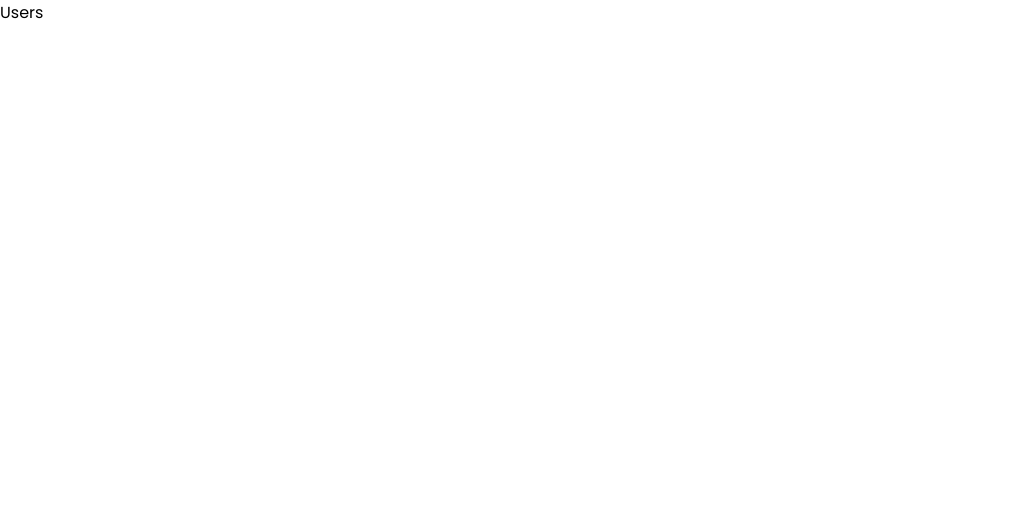
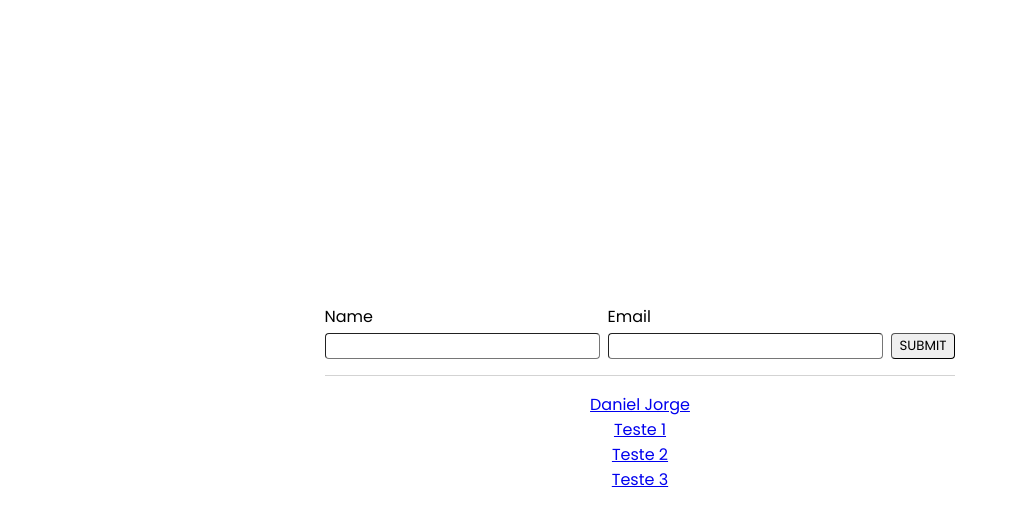
Before and after one commit to danieljpgo/swr-poc, a React (Create React App) app: page /users in a window 1280 px wide. Shown: the top 526 px of the page, without its empty margins (0-1017 px from the left). Built offline with nearby package versions, Linux system fonts and the light colour scheme; data requests are answered from the project's data file.

Commit message:
feat: custom hook for fetch data, display users list and user details,

```diff
--- a/db.json
+++ b/db.json
@@ -2,11 +2,23 @@
   "users": [
     {
       "id": 1,
-      "name": "Daniel Jorge"
+      "name": "Daniel Jorge",
+      "email": "teste@gmail.com"
     },
     {
       "id": 2,
-      "name": "Josiane Rabelo"
+      "name": "Teste 1",
+      "email": "teste@gmail.com"
+    },
+    {
+      "id": 3,
+      "name": "Teste 2",
+      "email": "teste@gmail.com"
+    },
+    {
+      "id": 4,
+      "name": "Teste 3",
+      "email": "teste@gmail.com"
     }
   ]
 }
--- a/package.json
+++ b/package.json
@@ -25,7 +25,8 @@
     "start": "react-scripts start",
     "build": "react-scripts build",
     "test": "react-scripts test",
-    "eject": "react-scripts eject"
+    "eject": "react-scripts eject",
+    "server": "yarn run json-server --watch db.json --port 3333 --delay 3000"
   },
   "eslintConfig": {
     "extends": [
--- /dev/null
+++ b/src/app/common/services/api.ts
@@ -0,0 +1,7 @@
+import axios from 'axios';
+
+const api = axios.create({
+  baseURL: 'http://localhost:3333',
+});
+
+export default api;
--- /dev/null
+++ b/src/app/common/types/user.ts
@@ -0,0 +1,5 @@
+export interface User {
+  name: string,
+  email: string,
+  id: number,
+}
--- /dev/null
+++ b/src/app/common/utils/hooks/useFetch.ts
@@ -0,0 +1,21 @@
+import useSWR from 'swr';
+import api from '../../../common/services/api';
+
+const fetcher = async <Data,>(endpoint: string): Promise<Data> => {
+  const response = await api
+    .get<Data>(endpoint)
+    .then((response) => response.data)
+
+  return response;
+}
+
+const useFetch = <Data = any, Error = any>(url: string) => {
+  const { data, error } = useSWR<Data, Error>(url, fetcher)
+
+  return { data, error };
+
+}
+
+export default useFetch;
+
+// isValidating, mutate, revalidate
--- a/src/app/pages/Details/index.tsx
+++ b/src/app/pages/Details/index.tsx
@@ -1,22 +1,34 @@
 import React from 'react';
-import { Container } from './styles';
-import axios from 'axios';
-import useSWR from 'swr';
-
-const fetcher = async (endpoint: string) => {
-  const response = await axios.get(endpoint)
-
-  return response;
-}
+import useFetch from '../../common/utils/hooks/useFetch';
+import { User } from '../../common/types/user';
+import { Container, Content } from './styles';
+import { useHistory, useParams } from 'react-router-dom';
 
 const Details = () => {
-  const { data } = useSWR('http://localhost:3000/users/1', fetcher)
+  const history = useHistory();
+  const params = useParams<{ id: string }>();
+  const { data } = useFetch<User>(`users/${params.id}`);
 
-  console.log(data);
+  function handleGoBack() {
+    history.goBack();
+  }
 
   return (
     <Container>
-      a
+      <Content>
+        <button
+          type="button"
+          onClick={() => handleGoBack()}>
+          back
+      </button>
+        {data ?
+          (<div>
+            <h4>{data?.name}</h4>
+            <div>{data?.email}</div>
+          </div>) :
+          (<h3>Loading ...</h3>)
+        }
+      </Content>
     </Container>
   )
 };
--- a/src/app/pages/Details/styles.ts
+++ b/src/app/pages/Details/styles.ts
@@ -1,5 +1,20 @@
 import styled from 'styled-components';
 
 export const Container = styled.div`
+  display: grid;
+  place-items: center;
+  height: 100vh;
+`;
 
+export const Content = styled.div`
+  display: grid;
+  gap: ${(props) => props.theme.unit}px;
+
+  button{
+    width: min-content;
+    text-transform: uppercase;
+    border-width: 1px;
+    border-radius: ${(props) => props.theme.unit / 4}px;
+    padding: ${(props) => props.theme.unit / 8}px ${(props) => props.theme.unit / 2}px;
+  }
 `;
--- /dev/null
+++ b/src/app/pages/Users/Form/index.tsx
@@ -0,0 +1,22 @@
+import React from 'react';
+import { Container } from './styles';
+
+const Form: React.FC = () => {
+  return (
+    <Container>
+      <div>
+        <label id="name">Name</label>
+        <input id="name" type="text" />
+      </div>
+      <div>
+        <label id="email">Email</label>
+        <input id="email" type="email" />
+      </div>
+      <button type="submit">
+        submit
+      </button>
+    </Container>
+  )
+}
+
+export default Form;
--- /dev/null
+++ b/src/app/pages/Users/Form/styles.ts
@@ -0,0 +1,29 @@
+import styled from 'styled-components';
+
+export const Container = styled.form`
+display: flex;
+gap: ${(props) => props.theme.unit / 2}px;
+  > div {
+    display: grid;
+    gap: ${(props) => props.theme.unit / 2}px;
+    label{
+      line-height: 1;
+    }
+    input {
+      border-width: 1px;
+      border-radius: ${(props) => props.theme.unit / 4}px;
+      padding: ${(props) => props.theme.unit / 8}px ${(props) => props.theme.unit / 2}px;
+      line-height: 1;
+    }
+  }
+
+  button {
+    height: min-content;
+    align-self: flex-end;
+    width: min-content;
+    text-transform: uppercase;
+    border-width: 1px;
+    border-radius: ${(props) => props.theme.unit / 4}px;
+    padding: ${(props) => props.theme.unit / 8}px ${(props) => props.theme.unit / 2}px;
+  }
+`;
--- a/src/app/pages/Users/index.tsx
+++ b/src/app/pages/Users/index.tsx
@@ -1,10 +1,31 @@
 import React from 'react';
-import { Container } from './styles';
+import { Link } from 'react-router-dom';
+import useFetch from '../../common/utils/hooks/useFetch';
+import { User } from '../../common/types/user';
+import Form from './Form';
+import { Container, Content } from './styles';
 
-const Users = () => (
-  <Container>
-    Users
-  </Container>
-);
+const Users = () => {
+  const { data } = useFetch<User[]>('users');
+
+  return (
+    <Container>
+      <Content>
+        <Form />
+        <hr />
+        <ul>
+          {data
+            ? data.map((user) => (
+              <li key={user.id}>
+                <Link to={`/users/${user.id}`}>
+                  {user.name}
+                </Link>
+              </li>))
+            : <li><h3>Loading ...</h3></li>}
+        </ul>
+      </Content>
+    </Container>
+  )
+};
 
 export default Users;
--- a/src/app/pages/Users/styles.ts
+++ b/src/app/pages/Users/styles.ts
@@ -1,5 +1,17 @@
 import styled from 'styled-components';
 
 export const Container = styled.div`
+  display: grid;
+  place-items: center;
+  height: 100vh;
+`;
 
+export const Content = styled.div`
+  display: grid;
+  gap: ${(props) => props.theme.unit}px;
+
+  ul {
+    justify-self: center;
+    text-align: center;
+  }
 `;
--- a/src/app/styles/global.ts
+++ b/src/app/styles/global.ts
@@ -7,12 +7,18 @@ export default createGlobalStyle`
       box-sizing: border-box;
     }
 
-    #root, body, html {
+    body {
       height: 100%;
+    }
+
+    #root {
+      max-width: 960px;
+      margin: 0 auto;
     }
 
     hr {
       border: none;
+      background-color: #76767652;
       height: 1px;
     }
 
```
